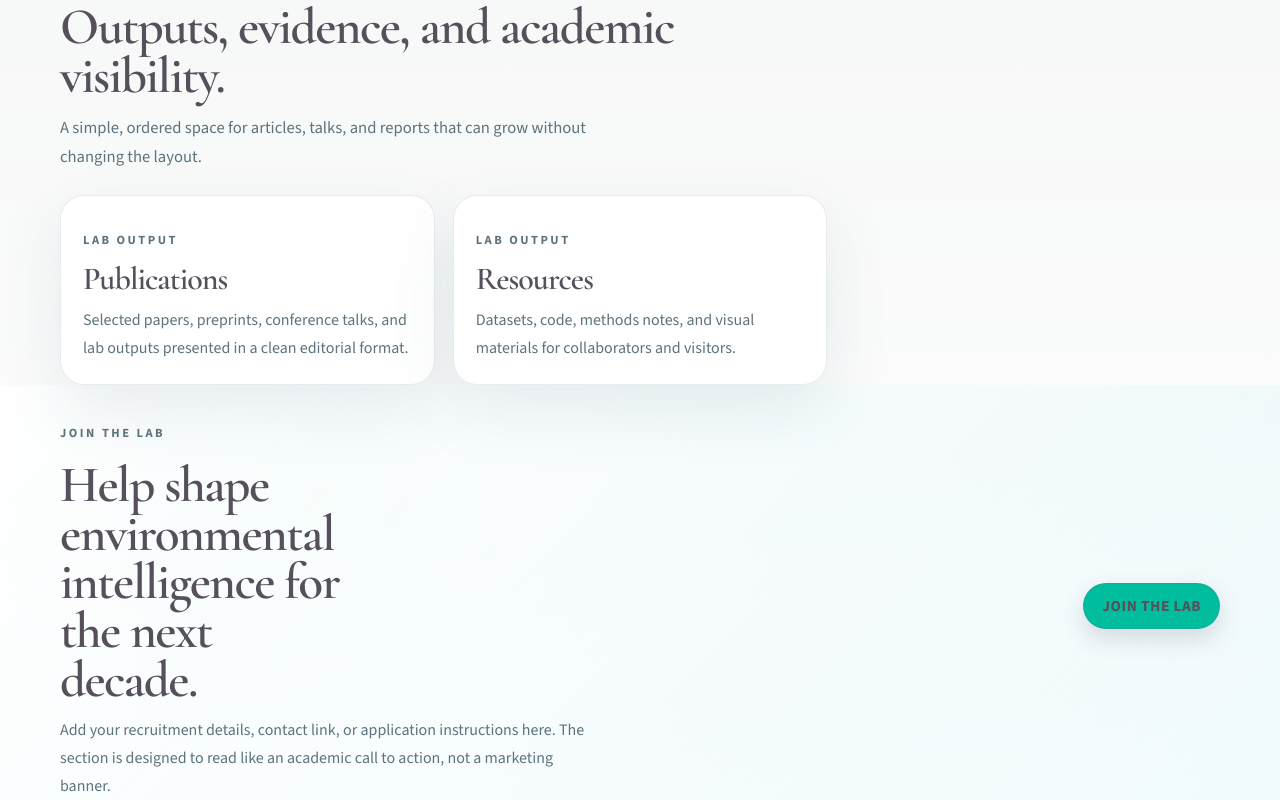
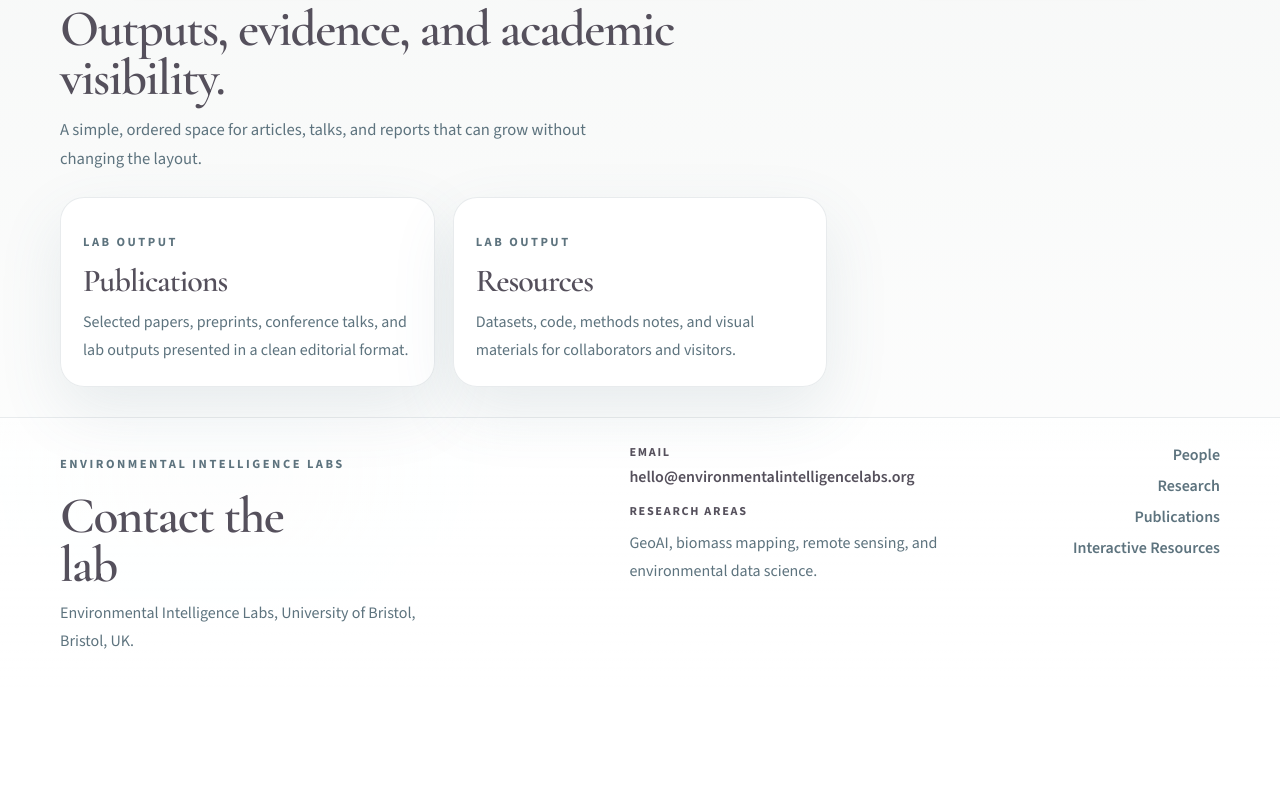
Before and after one commit to Tom-Moncrief/Environmental_Intelligence_Lab, a React (Vite) app: page / in a window 1280 px wide. Shown: the part 1831-2631 px from the top of the page. After the commit the page ends 2520 px from the top, so only its background shows below. Built offline with nearby package versions, Linux system fonts and the light colour scheme.

Commit message:
New design

```diff
--- a/src/App.tsx
+++ b/src/App.tsx
@@ -149,6 +149,12 @@ export function App() {
       <header className="eil-header">
         <div className="eil-shell eil-header__inner">
           <a className="eil-brand" href={routeHref('Home')} aria-label="Environmental Intelligence Labs home">
+            <img
+              className="eil-brand__logo"
+              src="/Figures/Environmental_intelligence_labs_logo.png"
+              alt=""
+              aria-hidden="true"
+            />
             <span className="eil-brand__copy">
               <strong>Environmental Intelligence</strong>
               <span>Labs</span>
@@ -190,6 +196,8 @@ export function App() {
       )}
       {currentPage === 'Publications' && <PublicationsPage palette={palette} />}
       {currentPage === 'Interactive Resources' && <InteractiveResourcesPage palette={palette} />}
+
+      <SiteFooter />
     </div>
   );
 }
@@ -306,22 +314,6 @@ function HomePage({ palette }: { palette: Palette }) {
         </div>
       </section>
 
-      <section id="join" className="eil-join">
-        <div className="eil-shell eil-join__inner">
-          <div>
-            <p className="eil-kicker">Join the lab</p>
-            <h2>Help shape environmental intelligence for the next decade.</h2>
-            <p>
-              Add your recruitment details, contact link, or application instructions here. The section is designed to
-              read like an academic call to action, not a marketing banner.
-            </p>
-          </div>
-
-          <a className="eil-button eil-button--contact" href="mailto:hello@environmentalintelligencelabs.org">
-            JOIN THE LAB
-          </a>
-        </div>
-      </section>
     </main>
   );
 }
@@ -769,6 +761,40 @@ function PageShell({ palette, eyebrow, title, intro, children }: PageShellProps)
   );
 }
 
+function SiteFooter() {
+  return (
+    <footer className="eil-footer" aria-label="Site footer">
+      <div className="eil-shell eil-footer__inner">
+        <div className="eil-footer__brand">
+          <p className="eil-kicker">Environmental Intelligence Labs</p>
+          <h2>Contact the lab</h2>
+          <p>
+            Environmental Intelligence Labs, University of Bristol, Bristol, UK.
+          </p>
+        </div>
+
+        <div className="eil-footer__contact">
+          <div>
+            <span>Email</span>
+            <a href="mailto:hello@environmentalintelligencelabs.org">hello@environmentalintelligencelabs.org</a>
+          </div>
+          <div>
+            <span>Research areas</span>
+            <p>GeoAI, biomass mapping, remote sensing, and environmental data science.</p>
+          </div>
+        </div>
+
+        <div className="eil-footer__links">
+          <a href="#/people">People</a>
+          <a href="#/research">Research</a>
+          <a href="#/publications">Publications</a>
+          <a href="#/resources">Interactive Resources</a>
+        </div>
+      </div>
+    </footer>
+  );
+}
+
 function InfoCard({ palette, title, text, tone }: InfoCardProps) {
   const backgrounds = {
     mint: 'rgba(214, 248, 214, 0.75)',
@@ -949,7 +975,15 @@ const styles = `
   .eil-brand {
     display: inline-flex;
     align-items: center;
+    gap: 12px;
     min-width: 0;
+  }
+
+  .eil-brand__logo {
+    width: 40px;
+    height: 40px;
+    object-fit: contain;
+    flex: none;
   }
 
   .eil-brand__copy {
@@ -1432,36 +1466,67 @@ const styles = `
     gap: 12px;
   }
 
-  .eil-join {
-    margin-top: 0;
-    padding: 26px 0 0;
-    border-top: 0;
+  .eil-footer {
+    margin-top: 30px;
+    padding: 26px 0 34px;
+    border-top: 1px solid var(--line);
     background:
-      linear-gradient(135deg, rgba(255, 255, 255, 0.96), rgba(73, 198, 229, 0.08)),
-      radial-gradient(circle at 18% 20%, rgba(139, 215, 210, 0.1), transparent 26%);
-  }
-
-  .eil-join__inner {
-    display: flex;
-    align-items: center;
-    justify-content: space-between;
-    gap: 22px;
-  }
-
-  .eil-join h2 {
-    max-width: 12ch;
+      linear-gradient(180deg, rgba(255, 255, 255, 0.82), rgba(255, 255, 255, 0.94)),
+      radial-gradient(circle at 18% 20%, rgba(139, 215, 210, 0.08), transparent 26%);
+  }
+
+  .eil-footer__inner {
+    display: grid;
+    grid-template-columns: minmax(0, 1.3fr) minmax(0, 1fr) auto;
+    gap: 24px;
+    align-items: start;
+  }
+
+  .eil-footer__brand h2 {
+    max-width: 11ch;
     margin-top: 12px;
   }
 
-  .eil-join p {
-    max-width: 66ch;
-    margin-top: 12px;
+  .eil-footer__brand p,
+  .eil-footer__contact p {
+    margin-top: 10px;
     color: var(--muted);
+    max-width: 48ch;
+  }
+
+  .eil-footer__contact {
+    display: grid;
+    gap: 16px;
+  }
+
+  .eil-footer__contact span {
+    display: block;
+    margin-bottom: 6px;
+    color: var(--charcoal);
+    font-size: 0.76rem;
+    font-weight: 700;
+    letter-spacing: 0.14em;
+    text-transform: uppercase;
+  }
+
+  .eil-footer__contact a {
+    color: var(--charcoal);
+    font-weight: 600;
+  }
+
+  .eil-footer__links {
+    display: grid;
+    gap: 10px;
+    justify-items: end;
+  }
+
+  .eil-footer__links a {
+    color: var(--muted);
+    font-weight: 600;
   }
 
   @media (max-width: 1100px) {
-    .eil-header__inner,
-    .eil-join__inner {
+    .eil-header__inner {
       flex-direction: column;
       align-items: flex-start;
     }
@@ -1492,6 +1557,14 @@ const styles = `
       flex-direction: column;
       align-items: flex-start;
     }
+
+    .eil-footer__inner {
+      grid-template-columns: 1fr;
+    }
+
+    .eil-footer__links {
+      justify-items: start;
+    }
   }
 
   @media (max-width: 760px) {
@@ -1501,6 +1574,11 @@ const styles = `
 
     .eil-header__inner {
       padding: 12px 0 14px;
+    }
+
+    .eil-brand__logo {
+      width: 34px;
+      height: 34px;
     }
 
     .eil-nav {
@@ -1541,5 +1619,14 @@ const styles = `
     .eil-grid--steps {
       grid-template-columns: 1fr;
     }
+
+    .eil-footer {
+      margin-top: 24px;
+      padding-bottom: 28px;
+    }
+
+    .eil-footer__inner {
+      gap: 18px;
+    }
   }
 `;
```
Also changed, not shown: 1 other file (tests, documents, lock files or other folders).
